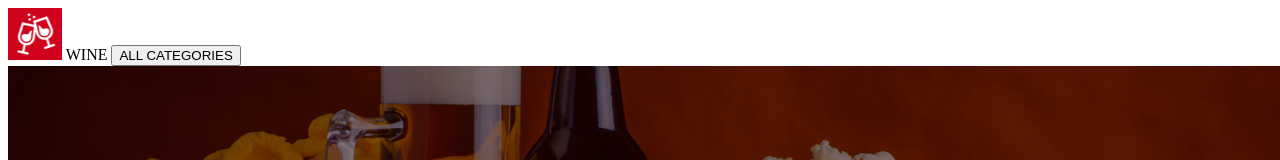
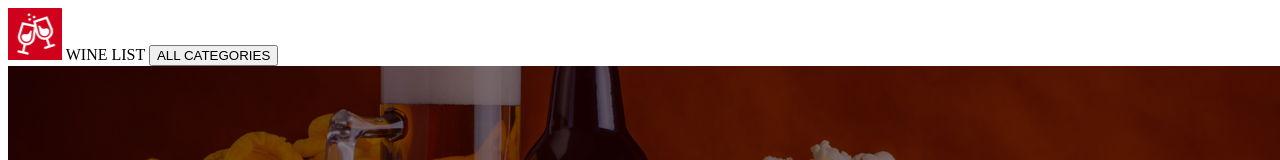
Before and after one commit to yuvi-reish/wine-page, a plain HTML site: page index.html in a window 1280 px wide. Shown: the top 160 px of the page. Drawn offline with Linux system fonts and the light colour scheme.

Commit message:
new header title

```diff
--- a/index.html
+++ b/index.html
@@ -2,13 +2,11 @@
 <html>
 
 <head>
-    <link rel="header" href="/styles/header.css">
-
     <did>
         <img src="pic-left-top.png" hi />
-        <a>WINE</a>
+        <a>WINE LIST</a>
 
-        <button class="/styles/header.css">
+        <button class="buttonSearch">
             ALL CATEGORIES
         </button>
 
```
